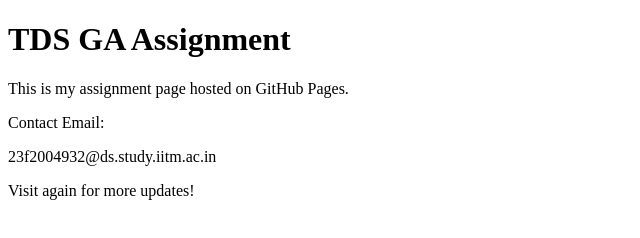
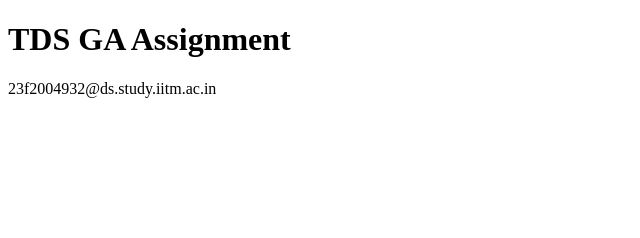
Before and after one commit to jainamay/tds-2025-05-ga2, a plain HTML site: page index.html in a window 1280 px wide. Shown: the whole page, without its empty margins (0-640 px from the left). Drawn offline with Linux system fonts and the light colour scheme.

Commit message:
Update index.html

```diff
--- a/index.html
+++ b/index.html
@@ -5,12 +5,7 @@
 </head>
 <body>
     <h1>TDS GA Assignment</h1>
-    <p>This is my assignment page hosted on GitHub Pages.</p>
-
-    <p>Contact Email:</p>
     <!--email_off-->23f2004932@ds.study.iitm.ac.in<!--/email_off-->
-
     <br>
-    <p>Visit again for more updates!</p>
 </body>
 </html>
```
